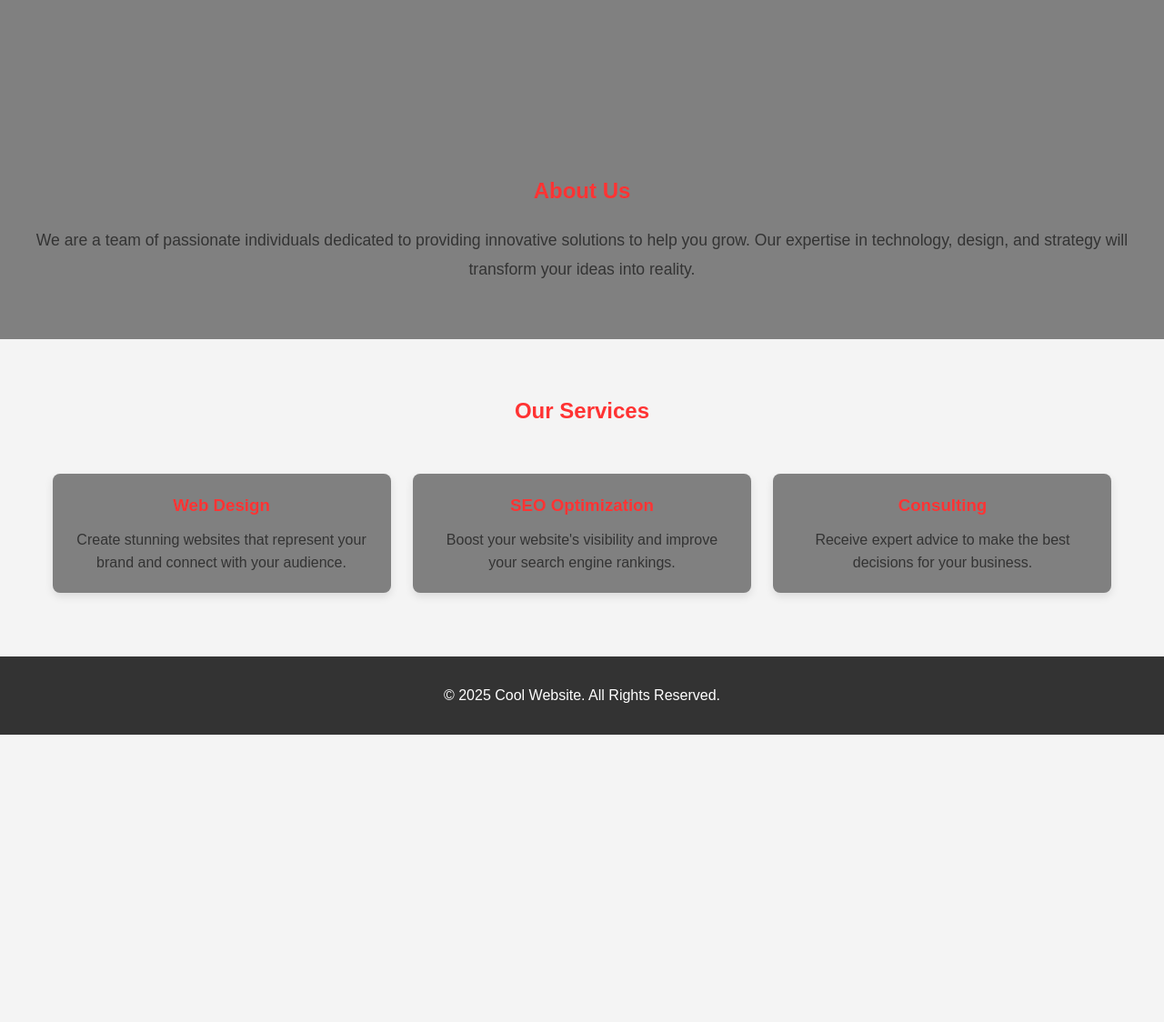
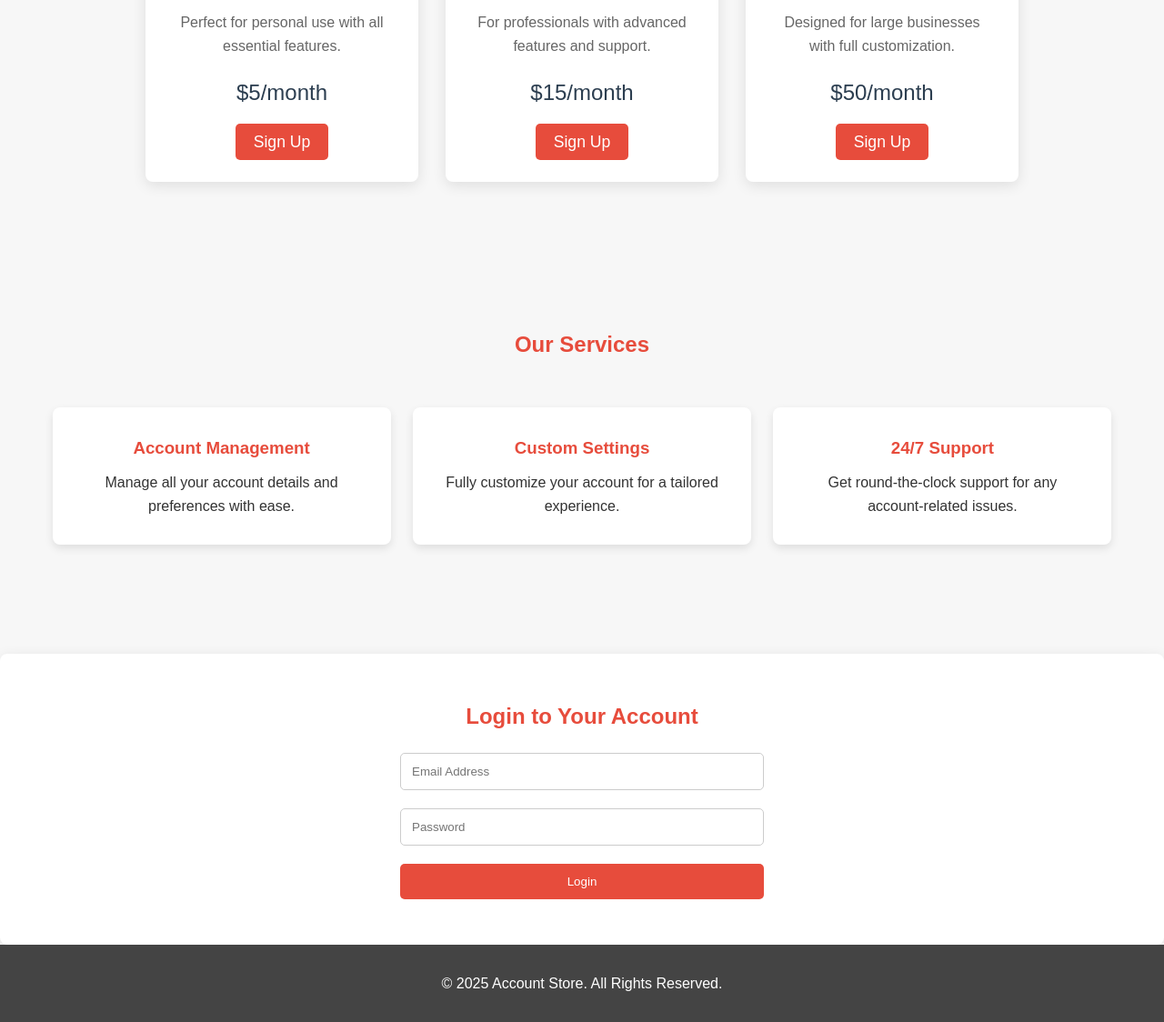
Before and after one commit to ymmsmmsm/ymmsmmsm.github.io, a plain HTML site: page index.html in a window 1280 px wide. Shown: the part 730-1854 px from the top of the page at 91% size. Before the commit the page ends 1538 px from the top, so only its background shows below. Drawn offline with Linux system fonts and the light colour scheme.

Commit message:
Update index.html

```diff
--- a/index.html
+++ b/index.html
@@ -4,7 +4,7 @@
   <meta charset="UTF-8">
   <meta name="viewport" content="width=device-width, initial-scale=1.0">
   <meta http-equiv="X-UA-Compatible" content="ie=edge">
-  <title>Cool Red and Grey Website</title>
+  <title>Account Store</title>
   <style>
     * {
       margin: 0;
@@ -13,15 +13,15 @@
     }
 
     body {
-      font-family: Arial, sans-serif;
+      font-family: 'Arial', sans-serif;
+      background-color: #f7f7f7;
+      color: #333;
       line-height: 1.6;
-      background-color: #f4f4f4;
-      color: #333;
     }
 
-    /* Navbar Styles */
+    /* Navbar */
     nav {
-      background: #333;
+      background-color: #444;
       color: white;
       padding: 1rem;
     }
@@ -46,14 +46,14 @@
       text-decoration: underline;
     }
 
-    /* Hero Section Styles */
+    /* Hero Section */
     .hero {
-      height: 100vh;
-      background: #808080;
+      height: 60vh;
+      background-color: #333;
+      color: white;
       display: flex;
       justify-content: center;
       align-items: center;
-      color: white;
       text-align: center;
       padding: 0 20px;
     }
@@ -69,9 +69,9 @@
     }
 
     .cta-btn {
-      background-color: #ff3333; /* Red button */
+      background-color: #e74c3c; /* Red button */
       color: white;
-      padding: 10px 20px;
+      padding: 12px 25px;
       font-size: 1.1rem;
       text-decoration: none;
       border-radius: 5px;
@@ -79,62 +79,94 @@
     }
 
     .cta-btn:hover {
-      background-color: #cc0000;
-      transform: scale(1.1); /* Animation effect */
+      background-color: #c0392b;
+      transform: scale(1.1);
     }
 
-    /* About Section */
-    .about {
-      background-color: #808080;
+    /* Account Plans Section */
+    .account-plans {
+      display: flex;
+      justify-content: center;
+      margin: 50px 0;
+      padding: 50px 20px;
+    }
+
+    .plan {
+      background-color: #fff;
+      box-shadow: 0 4px 15px rgba(0, 0, 0, 0.1);
+      border-radius: 8px;
+      padding: 30px;
+      text-align: center;
+      width: 300px;
+      margin: 0 15px;
+    }
+
+    .plan h3 {
+      font-size: 2rem;
+      margin-bottom: 20px;
+      color: #e74c3c;
+    }
+
+    .plan p {
+      font-size: 1rem;
+      margin-bottom: 20px;
+      color: #666;
+    }
+
+    .plan .price {
+      font-size: 1.5rem;
+      margin-bottom: 20px;
+      color: #2c3e50;
+    }
+
+    .plan .cta-btn {
+      background-color: #e74c3c;
+      padding: 10px 20px;
+      text-decoration: none;
+      color: white;
+      border-radius: 5px;
+    }
+
+    .plan .cta-btn:hover {
+      background-color: #c0392b;
+      transform: scale(1.05);
+    }
+
+    /* Services Section */
+    .services {
+      background-color: #f7f7f7;
       padding: 60px 20px;
       text-align: center;
     }
 
-    .about h2 {
-      margin-bottom: 20px;
-      color: #ff3333; /* Red header */
-    }
-
-    .about p {
-      font-size: 1.1rem;
-      line-height: 1.8;
-      color: #333;
-    }
-
-    /* Services Section */
-    .services {
-      padding: 60px 20px;
-      text-align: center;
-      background-color: #f4f4f4;
-    }
-
     .services h2 {
+      color: #e74c3c;
       margin-bottom: 40px;
-      color: #ff3333; /* Red header */
     }
 
     .services .service-item {
       display: inline-block;
       width: 30%;
       margin: 10px;
-      padding: 20px;
-      background-color: #808080; /* Grey box */
+      padding: 30px;
+      background-color: white;
       border-radius: 8px;
       box-shadow: 0 4px 10px rgba(0, 0, 0, 0.1);
     }
 
     .services .service-item h3 {
+      color: #e74c3c;
       margin-bottom: 10px;
-      color: #ff3333; /* Red service title */
     }
 
     .services .service-item p {
+      color: #333;
       font-size: 1rem;
     }
 
     /* Footer Styles */
     footer {
-      background-color: #333;
+      background-color: #444;
       color: white;
       text-align: center;
       padding: 20px;
@@ -144,6 +176,49 @@
       margin: 10px 0;
     }
 
+    /* Form Styles */
+    .form-section {
+      background-color: #fff;
+      padding: 50px 20px;
+      text-align: center;
+      box-shadow: 0 4px 15px rgba(0, 0, 0, 0.1);
+      border-radius: 8px;
+      margin-top: 50px;
+    }
+
+    .form-section h2 {
+      margin-bottom: 20px;
+      color: #e74c3c;
+    }
+
+    .form-section form {
+      max-width: 400px;
+      margin: 0 auto;
+      text-align: left;
+    }
+
+    .form-section input {
+      width: 100%;
+      padding: 12px;
+      margin-bottom: 20px;
+      border-radius: 5px;
+      border: 1px solid #ccc;
+    }
+
+    .form-section button {
+      width: 100%;
+      padding: 12px;
+      background-color: #e74c3c;
+      color: white;
+      border: none;
+      border-radius: 5px;
+      cursor: pointer;
+      transition: background-color 0.3s ease;
+    }
+
+    .form-section button:hover {
+      background-color: #c0392b;
+    }
   </style>
 </head>
 <body>
@@ -152,47 +227,74 @@
   <nav>
     <ul>
       <li><a href="#">Home</a></li>
-      <li><a href="#about">About</a></li>
+      <li><a href="#plans">Plans</a></li>
       <li><a href="#services">Services</a></li>
       <li><a href="#contact">Contact</a></li>
+      <li><a href="#login">Login</a></li>
     </ul>
   </nav>
 
   <!-- Hero Section -->
   <section class="hero">
     <div>
-      <h1>Welcome to Our Cool Website</h1>
-      <p>Your journey to success starts here!</p>
-      <a href="#services" class="cta-btn">Explore Our Services</a>
+      <h1>Welcome to Account Store</h1>
+      <p>Choose your plan, create your account, and manage your services!</p>
+      <a href="#plans" class="cta-btn">Browse Account Plans</a>
     </div>
   </section>
 
-  <!-- About Section -->
-  <section id="about" class="about">
-    <h2>About Us</h2>
-    <p>We are a team of passionate individuals dedicated to providing innovative solutions to help you grow. Our expertise in technology, design, and strategy will transform your ideas into reality.</p>
+  <!-- Account Plans Section -->
+  <section id="plans" class="account-plans">
+    <div class="plan">
+      <h3>Basic</h3>
+      <p>Perfect for personal use with all essential features.</p>
+      <div class="price">$5/month</div>
+      <a href="#signup" class="cta-btn">Sign Up</a>
+    </div>
+    <div class="plan">
+      <h3>Pro</h3>
+      <p>For professionals with advanced features and support.</p>
+      <div class="price">$15/month</div>
+      <a href="#signup" class="cta-btn">Sign Up</a>
+    </div>
+    <div class="plan">
+      <h3>Enterprise</h3>
+      <p>Designed for large businesses with full customization.</p>
+      <div class="price">$50/month</div>
+      <a href="#signup" class="cta-btn">Sign Up</a>
+    </div>
   </section>
 
   <!-- Services Section -->
   <section id="services" class="services">
     <h2>Our Services</h2>
     <div class="service-item">
-      <h3>Web Design</h3>
-      <p>Create stunning websites that represent your brand and connect with your audience.</p>
+      <h3>Account Management</h3>
+      <p>Manage all your account details and preferences with ease.</p>
     </div>
     <div class="service-item">
-      <h3>SEO Optimization</h3>
-      <p>Boost your website's visibility and improve your search engine rankings.</p>
+      <h3>Custom Settings</h3>
+      <p>Fully customize your account for a tailored experience.</p>
     </div>
     <div class="service-item">
-      <h3>Consulting</h3>
-      <p>Receive expert advice to make the best decisions for your business.</p>
+      <h3>24/7 Support</h3>
+      <p>Get round-the-clock support for any account-related issues.</p>
     </div>
+  </section>
+
+  <!-- Login Section -->
+  <section id="login" class="form-section">
+    <h2>Login to Your Account</h2>
+    <form>
+      <input type="email" placeholder="Email Address" required>
+      <input type="password" placeholder="Password" required>
+      <button type="submit">Login</button>
+    </form>
   </section>
 
   <!-- Footer -->
   <footer>
-    <p>&copy; 2025 Cool Website. All Rights Reserved.</p>
+    <p>&copy; 2025 Account Store. All Rights Reserved.</p>
   </footer>
 
 </body>
```
